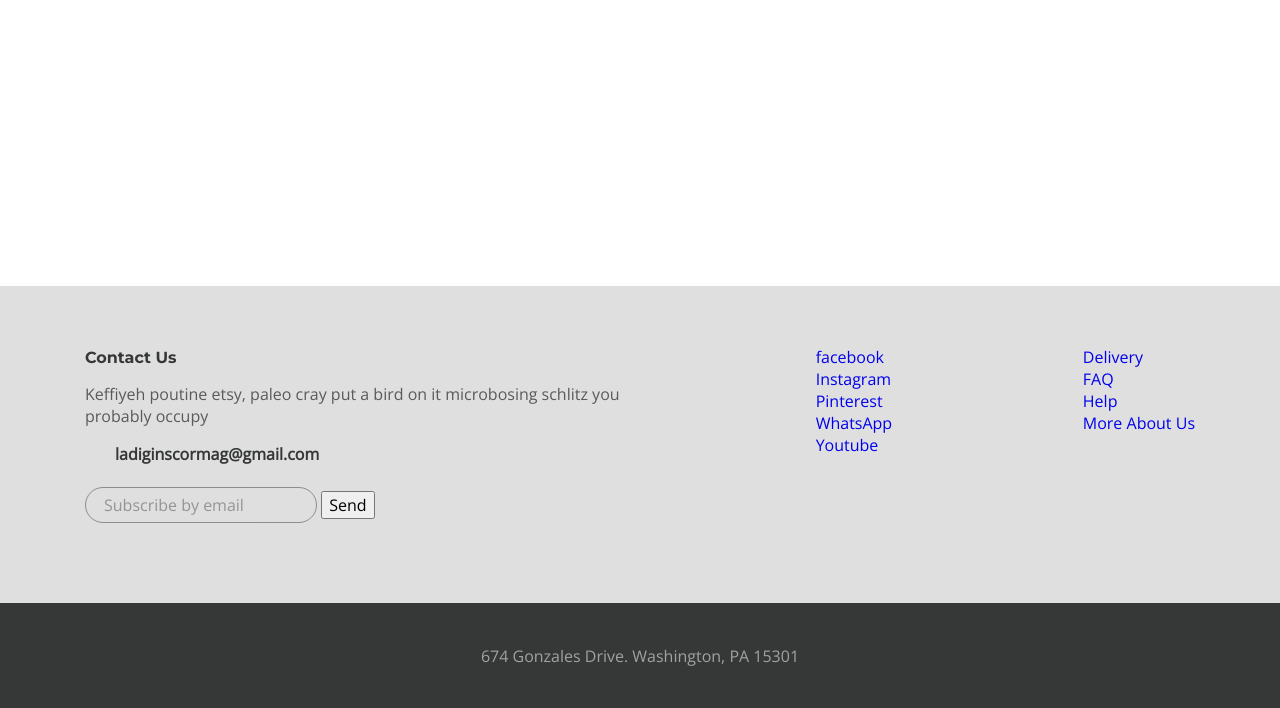
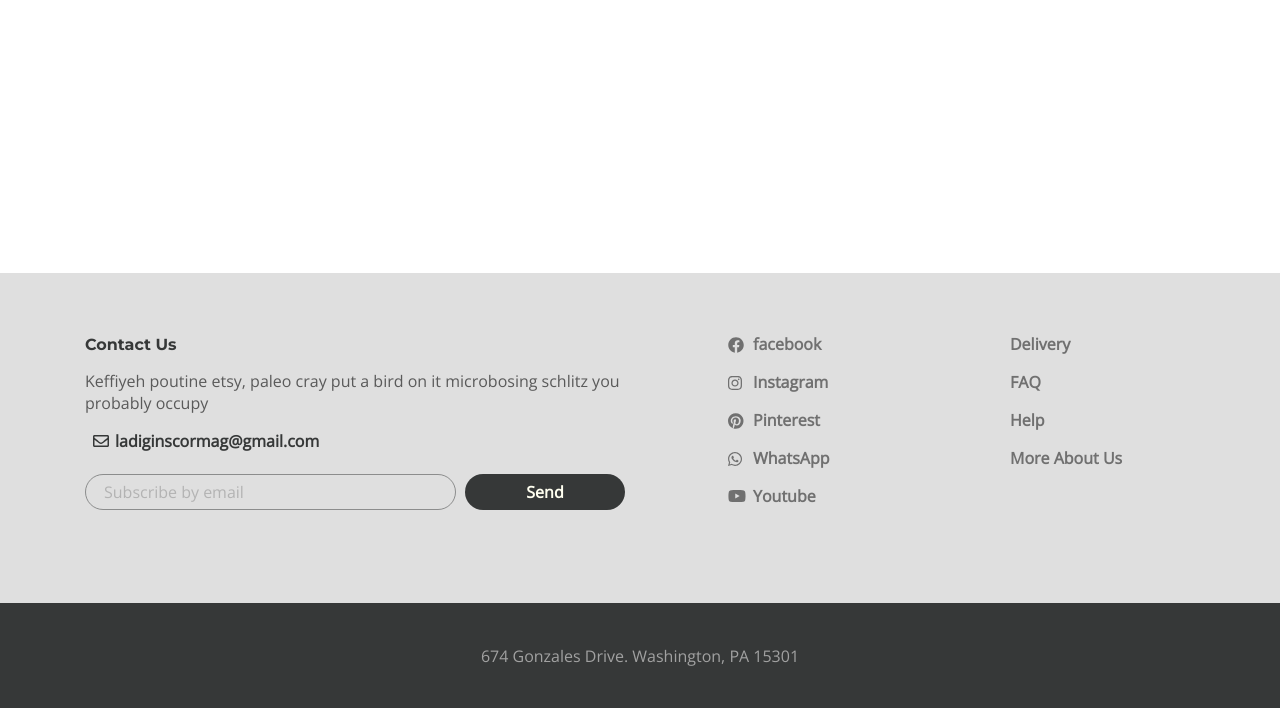
Before and after one commit to Romaleso261981/internetShop2, a website: page app/index.html in a window 1280 px wide. Shown: the part 92-800 px from the top of the page. Drawn offline with nearby package versions, Linux system fonts and the light colour scheme.

Commit message:
added social link

```diff
--- a/app/index.html
+++ b/app/index.html
@@ -29,7 +29,7 @@
               </ul>
             </nav>
             <a href="" class="logo">
-              <img src="images/logo.png" alt="logo" />
+              <img src="./images/icon/svg/logo.png" alt="logo" />
             </a>
             <nav class="menu">
               <ul class="menu__list">
@@ -42,7 +42,7 @@
               </ul>
             </nav>
             <button class="header__btn">
-              <img src="images/icon_menu.svg" alt="icon menu" />
+              <img src="./images/icon/svg/icon_menu.svg" alt="icon menu" />
             </button>
           </div>
         </div>
@@ -78,19 +78,19 @@
               </div>
               <ul class="footer__social">
                 <li class="footer__socil-item">
-                  <a class="footer__socil-link" href="#"> facebook </a>
+                  <a class="footer__socil-link footer__socil-link--facebook" href="#"> facebook </a>
                 </li>
                 <li class="footer__socil-item">
-                  <a class="footer__socil-link" href="#"> Instagram </a>
+                  <a class="footer__socil-link footer__socil-link--instagram" href="#"> Instagram </a>
                 </li>
                 <li class="footer__socil-item">
-                  <a class="footer__socil-link" href="#"> Pinterest </a>
+                  <a class="footer__socil-link footer__socil-link--Pinterest" href="#"> Pinterest </a>
                 </li>
                 <li class="footer__socil-item">
-                  <a class="footer__socil-link" href="#"> WhatsApp </a>
+                  <a class="footer__socil-link footer__socil-link--WhatsApp" href="#"> WhatsApp </a>
                 </li>
                 <li class="footer__socil-item">
-                  <a class="footer__socil-link" href="#"> Youtube </a>
+                  <a class="footer__socil-link footer__socil-link--Youtube" href="#"> Youtube </a>
                 </li>
               </ul>
               <nav class="footer__menu">
--- a/app/scss/style.scss
+++ b/app/scss/style.scss
@@ -47,7 +47,7 @@
     display: flex;
     justify-content: space-between;
   }
-  &__info{
+  &__info {
     width: 540px;
   }
 
@@ -57,19 +57,31 @@
     margin-bottom: 14px;
     line-height: 23px;
   }
-  &__info-text{
+  &__info-text {
     margin-bottom: 16px;
+    min-width: 475;
   }
 
-  &__info-email{
+  &__info-email {
     font-weight: 600;
     font-style: 14px;
     color: $title;
     margin-bottom: 22px;
     padding-left: 30px;
     display: inline-block;
+    position: relative;
+    &::before {
+      content: "";
+      background-image: url(../images/icon/svg/envelope.svg);
+      position: absolute;
+      left: 8px;
+      top: 5px;
+      width: 16px;
+      height: 12px;
+    }
   }
   &__form {
+    display: flex;
   }
 
   &__form-input {
@@ -78,8 +90,92 @@
     background-color: transparent;
     opacity: 0.7;
     border: 1px solid rgba($title, 0.7);
+    width: 100%;
+    &::placeholder {
+      font-family: "Open Sans", sans-serif;
+      font-weight: 400;
+      font-style: 16px;
+      line-height: 27;
+      color: #a1a1a1;
+    }
   }
+
   &__form-button {
+    background-color: $title;
+    border: none;
+    color: #fffff0;
+    border-radius: 21px;
+    font-weight: 600;
+    padding: 6px 12px;
+    min-width: 160px;
+    margin-left: 9px;
+    cursor: pointer;
+  }
+  &__social {
+    width: 125px;
+    margin-right: auto;
+    margin-left: 100px;
+  }
+
+  &__socil-item {
+    padding-left: 28px;
+  }
+
+  &__socil-item,
+  &__menu-item {
+    position: relative;
+    font-weight: 600;
+    margin-bottom: 16px;
+    font-style: 14px;
+    color: #707070;
+  }
+  &__socil-link,
+  &__menu-link {
+    color: #707070;
+  }
+
+  &__menu {
+    margin-right: 60px;
+    width: 125px;
+  }
+
+  &__socil-link {
+    position: relative;
+    &::before {
+      content: "";
+      position: absolute;
+      left: -25px;
+      top: 5px;
+      width: 16px;
+      height: 16px;
+    }
+  }
+  &__socil-link--facebook::before{
+    background-image: url(../images/icon/svg/facebook.svg);
+    width: 16px;
+      height: 16px;
+      top: 4px;
+  }
+  &__socil-link--instagram::before{
+    background-image: url(../images/icon/svg/instagram.svg);
+    width: 14px;
+      height: 14px;
+  }
+  &__socil-link--Pinterest::before{
+    background-image: url(../images/icon/svg/Pinterest.svg);
+    width: 16px;
+      height: 16px;
+       top: 4px;
+  }
+  &__socil-link--WhatsApp::before{
+    background-image: url(../images/icon/svg/whatsapp.svg);
+    width: 14px;
+      height: 14px;
+  }
+  &__socil-link--Youtube::before{
+    background-image: url(../images/icon/svg/youtube.svg);
+    width: 18px;
+      height: 12px;
   }
 
   &__copyright {
```
Also changed, not shown: app/css/style.min.css, app/images/icon/svg/Pinterest.svg (added), app/images/icon/svg/envelope.svg (added), app/images/icon/svg/facebook.svg (added), app/images/icon/svg/icon_menu.svg (added), app/images/icon/svg/instagram.svg (added), app/images/icon/svg/logo.png (added), app/images/icon/svg/whatsapp.svg (added), app/images/icon/svg/youtube.svg (added).
